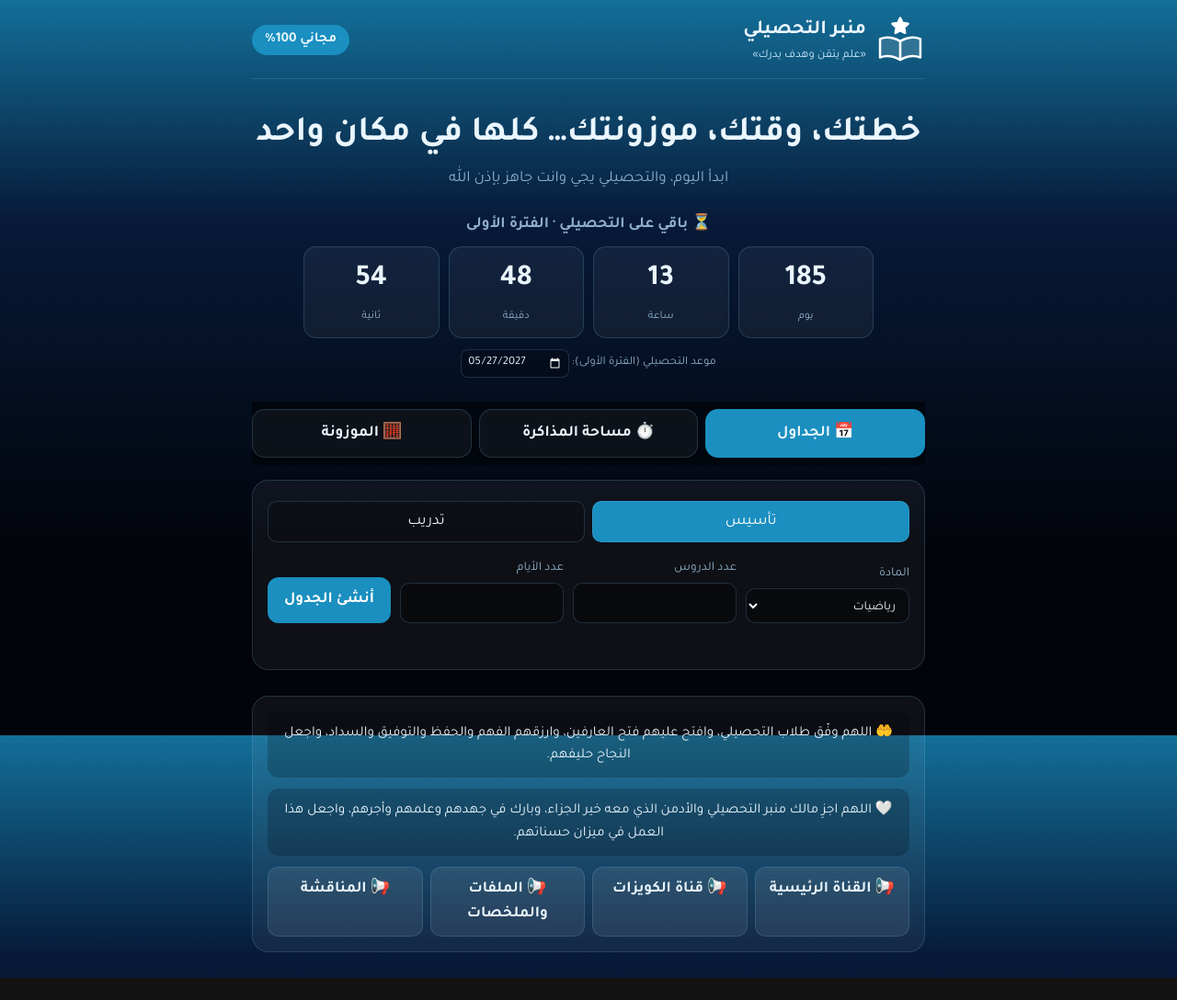
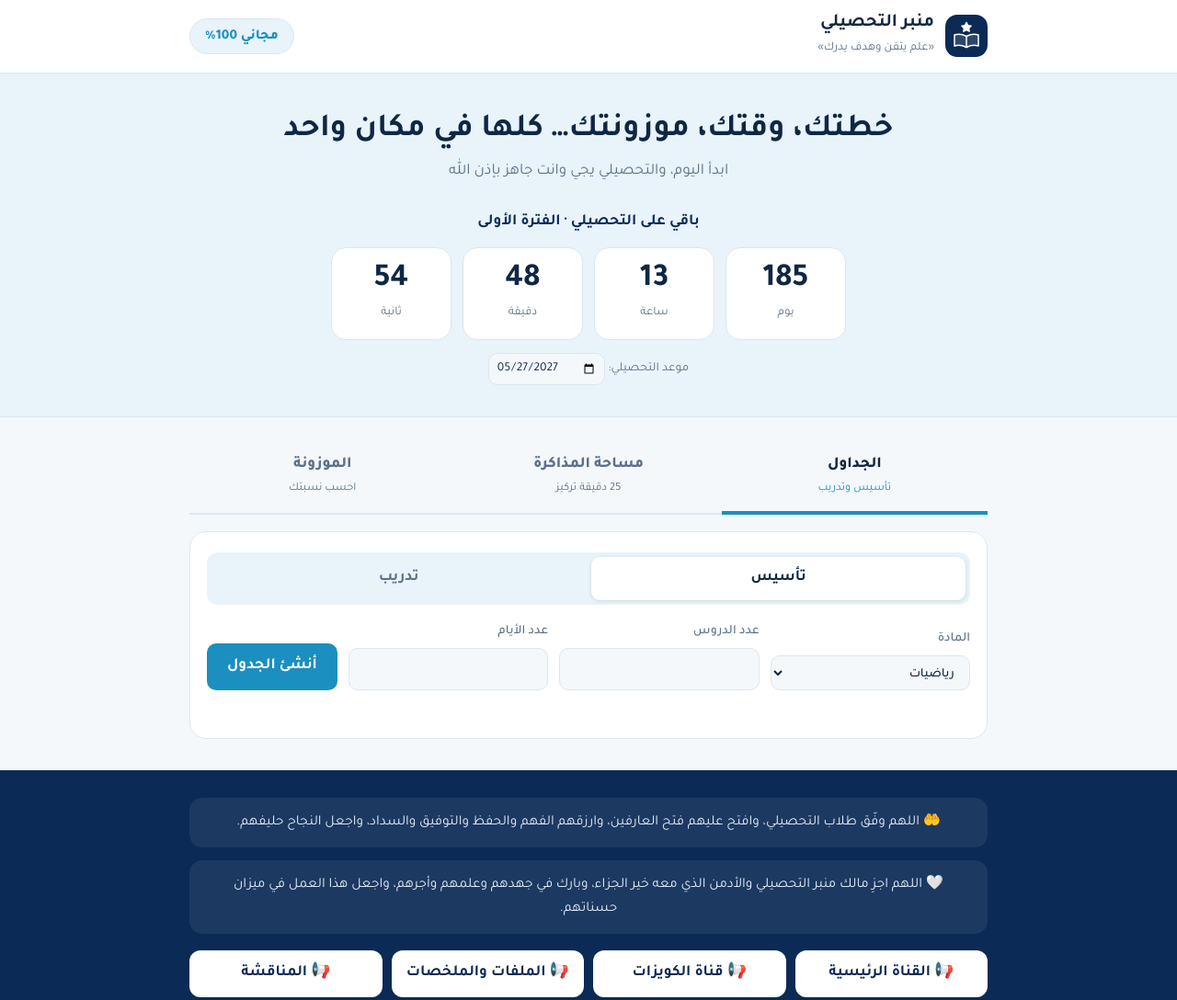
Before and after one commit to menpar-lang/Wwsse, a plain HTML site: page index.html in a window 1280 px wide. Shown: the whole page at 92% size. Before the commit the page ends 1064 px from the top, so only its background shows below. Drawn offline with Linux system fonts and the light colour scheme.

Commit message:
Update index.html

```diff
--- a/index.html
+++ b/index.html
@@ -8,97 +8,126 @@
 <link rel="preconnect" href="https://fonts.gstatic.com" crossorigin>
 <link href="https://fonts.googleapis.com/css2?family=Tajawal:wght@400;500;700;800&display=swap" rel="stylesheet">
 <style>
-:root{--sky:#1a8fc0;--navy:#071a38;--ink:#02040a;--card:rgba(255,255,255,.05);--line:rgba(120,190,230,.2);--tx:#eaf6ff;--mut:#8fb0c8;--ok:#1a8fc0;color-scheme:dark;box-sizing:border-box;padding-top:env(safe-area-inset-top,0px);padding-bottom:env(safe-area-inset-bottom,0px)}
+:root{--bg:#f4f8fb;--card:#fff;--tx:#0f2744;--mut:#5b7189;--line:#dce6ef;--sky:#1a8fc0;--navy:#0b2a55;--soft:#e8f3fa;--on:#fff;color-scheme:light}
+@media(prefers-color-scheme:dark){:root:not([data-theme="light"]){--bg:#07111f;--card:#0e1c30;--tx:#e6f1fb;--mut:#93a9bf;--line:#1c2f47;--soft:#0f2238;color-scheme:dark}}
 *{box-sizing:border-box}
-body{margin:0;min-height:100vh;font-family:"Tajawal","Segoe UI",Tahoma,Arial,sans-serif;font-size:17px;color:var(--tx);background:linear-gradient(180deg,#136f99 0%,var(--navy) 30%,var(--ink) 75%) fixed;line-height:1.6}
-.wrap{max-width:760px;margin:auto;padding:16px 14px 28px}
-header{display:flex;justify-content:space-between;align-items:center;gap:10px;padding-bottom:14px;border-bottom:1px solid var(--line)}
-.brand{display:flex;gap:10px;align-items:center}
-.logo{width:54px;height:54px;flex:none}
-.brand h1{margin:0;font-size:1.35rem}
-.brand small{display:block;font-size:.8rem;color:#cfeaff}
-.free{text-align:left}
-.free b{display:inline-block;background:var(--sky);padding:4px 14px;border-radius:99px;font-size:.95rem}
-.hero{text-align:center;margin:30px 0 22px}
-.hero h2{font-size:clamp(1.4rem,5vw,2.4rem);margin:0 0 4px}
-.hero p{color:var(--mut);margin:0}
-.count{display:grid;grid-template-columns:repeat(4,1fr);gap:10px;max-width:620px;margin:10px auto 12px}
-.count div{background:var(--card);border:1px solid var(--line);border-radius:14px;padding:10px 2px;text-align:center}
-.count b{display:block;font-size:clamp(1.3rem,5vw,2rem);font-variant-numeric:tabular-nums}
-.count span{font-size:.75rem;color:var(--mut)}
-.dateset{text-align:center;font-size:.8rem;color:var(--mut);margin-bottom:26px}.dateset input{width:auto}.lbl{text-align:center;color:var(--mut);font-weight:700}
-.dateset input{background:#0003;color:var(--tx);border:1px solid var(--line);border-radius:8px;padding:3px 6px}
-nav{display:flex;gap:8px;margin:0 0 16px;position:sticky;top:env(safe-area-inset-top,0px);z-index:5;padding:8px 0;background:rgba(2,4,10,.75);backdrop-filter:blur(8px)}
-nav button{flex:1;padding:12px 4px;border-radius:14px;border:1px solid var(--line);background:var(--card);color:var(--tx);font:inherit;font-weight:700;cursor:pointer;transition:.2s}
-nav button:hover{transform:translateY(-2px)}
-nav button.on{background:var(--sky);border-color:transparent}
-section{display:none;background:var(--card);border:1px solid var(--line);border-radius:18px;padding:22px 16px;backdrop-filter:blur(6px)}
+html{scroll-behavior:smooth}
+body{margin:0;background:var(--bg);color:var(--tx);font-family:"Tajawal","Segoe UI",Tahoma,Arial,sans-serif;font-size:17px;line-height:1.7}
+.wrap{max-width:900px;margin:auto;padding:0 16px}
+.top{background:var(--card);border-bottom:1px solid var(--line);padding-top:env(safe-area-inset-top,0px)}
+.top .wrap{display:flex;justify-content:space-between;align-items:center;padding:12px 16px}
+.brand{display:flex;gap:12px;align-items:center}
+.logo{width:46px;height:46px;flex:none;background:var(--navy);border-radius:13px;padding:7px}
+.brand h1{margin:0;font-size:1.25rem;line-height:1.3}
+.brand small{color:var(--mut);font-size:.82rem}
+.free{background:var(--soft);color:var(--sky);font-weight:800;padding:6px 16px;border-radius:99px;border:1px solid var(--line);font-size:.95rem}
+.hero{background:var(--soft);border-bottom:1px solid var(--line);padding:38px 0 34px;text-align:center}
+.hero h2{margin:0 0 6px;font-size:clamp(1.5rem,5vw,2.2rem);line-height:1.4}
+.hero p{margin:0;color:var(--mut)}
+.lbl{margin:26px 0 12px;font-weight:700;color:var(--navy)}
+@media(prefers-color-scheme:dark){:root:not([data-theme="light"]) .lbl{color:var(--tx)}}
+.count{display:grid;grid-template-columns:repeat(4,1fr);gap:12px;max-width:560px;margin:auto}
+.count div{background:var(--card);border:1px solid var(--line);border-radius:16px;padding:14px 4px}
+.count b{display:block;font-size:clamp(1.5rem,6vw,2.2rem);line-height:1.2;font-variant-numeric:tabular-nums}
+.count span{font-size:.82rem;color:var(--mut)}
+.dateset{margin-top:14px;font-size:.85rem;color:var(--mut)}
+.dateset input{width:auto;padding:4px 8px}
+nav{display:flex;margin:26px 0 18px;border-bottom:2px solid var(--line)}
+nav button{flex:1;display:flex;flex-direction:column;align-items:center;padding:12px 6px 14px;border:0;border-bottom:4px solid transparent;margin-bottom:-2px;background:transparent;color:var(--mut);font:inherit;font-weight:800;font-size:1.05rem;cursor:pointer;transition:color .2s,border-color .2s}
+
+nav button small{font-weight:400;color:var(--mut);font-size:.78rem}
+nav button:hover{color:var(--tx)}
+nav button.on{color:var(--tx);border-bottom-color:var(--sky)}
+nav button.on small{color:var(--sky)}
+section{display:none;background:var(--card);border:1px solid var(--line);border-radius:18px;padding:22px 18px}
 section.on{display:block}
-h3{margin:0 0 10px}
-.sub{display:flex;gap:8px;margin-bottom:18px}
-.sub button{flex:1;padding:8px;border-radius:10px;border:1px solid var(--line);background:#0003;color:var(--tx);font:inherit;cursor:pointer}
-.sub button.on{background:var(--sky);color:#fff}
-.row{display:flex;flex-wrap:wrap;gap:10px;align-items:flex-end;margin-bottom:12px}
-label{display:flex;flex-direction:column;font-size:.85rem;color:var(--mut);gap:4px;flex:1;min-width:120px}
-input,select{background:#00000055;color:var(--tx);border:1px solid var(--line);border-radius:10px;padding:10px;font:inherit;width:100%}
-input.bad{border-color:#f87171}
-.btn{background:var(--sky);color:#fff;border:0;border-radius:12px;padding:11px 18px;font:inherit;font-weight:700;cursor:pointer;transition:.2s}
-.btn:hover{filter:brightness(1.15);transform:translateY(-1px)}
-.btn.g{background:#ffffff1a;border:1px solid var(--line)}
-.bar{height:10px;background:#0005;border-radius:9px;overflow:hidden;margin:6px 0 12px}
+h3{margin:0 0 12px;font-size:1.2rem}
+.sub{display:flex;gap:6px;margin-bottom:18px;background:var(--soft);padding:5px;border-radius:12px}
+.sub button{flex:1;padding:9px;border-radius:9px;border:0;background:transparent;color:var(--mut);font:inherit;font-weight:700;cursor:pointer}
+.sub button.on{background:var(--card);color:var(--tx);box-shadow:0 1px 4px rgba(0,0,0,.12)}
+.row{display:flex;flex-wrap:wrap;gap:12px;align-items:flex-end;margin-bottom:12px}
+label{display:flex;flex-direction:column;font-size:.88rem;color:var(--mut);gap:5px;flex:1;min-width:120px;font-weight:500}
+input,select{background:var(--bg);color:var(--tx);border:1px solid var(--line);border-radius:10px;padding:10px 12px;font:inherit;width:100%}
+input:focus,select:focus{outline:0;border-color:var(--sky);box-shadow:0 0 0 3px rgba(26,143,192,.2)}
+input.bad{border-color:#dc2626}
+.btn{background:var(--sky);color:#fff;border:0;border-radius:10px;padding:11px 22px;font:inherit;font-weight:700;cursor:pointer;transition:filter .2s}
+.btn:hover{filter:brightness(1.1)}
+.btn.g{background:transparent;color:var(--mut);border:1px solid var(--line)}
+.err{color:#dc2626;font-size:.88rem;min-height:1.3em}
+.bar{height:8px;background:var(--soft);border-radius:9px;overflow:hidden;margin:6px 0 16px}
 .bar i{display:block;height:100%;width:0;background:var(--sky);transition:width .4s}
-.days{display:grid;grid-template-columns:repeat(auto-fill,minmax(150px,1fr));gap:8px}
-.day{display:flex;gap:8px;align-items:center;background:#0004;border:1px solid var(--line);border-radius:12px;padding:10px;cursor:pointer}
-.day.done{background:#34d3991f;border-color:var(--ok)}
+.days{display:grid;grid-template-columns:repeat(auto-fill,minmax(150px,1fr));gap:10px}
+.day{display:flex;gap:10px;align-items:center;background:var(--bg);border:1px solid var(--line);border-radius:12px;padding:11px;cursor:pointer;transition:border-color .2s,background .2s}
+.day:hover{border-color:var(--sky)}
+.day.done{background:var(--soft);border-color:var(--sky)}
 .day input{width:20px;height:20px;accent-color:#1a8fc0;flex:none;padding:0}
-.day small{color:var(--mut);display:block}
-.err{color:#fca5a5;font-size:.85rem;min-height:1.2em}
+.day small{color:var(--mut);display:block;line-height:1.3}
 .timer{text-align:center}
-.clock{font-size:clamp(3.5rem,16vw,6rem);font-weight:800;font-variant-numeric:tabular-nums;letter-spacing:2px}
-.phase{display:inline-block;padding:4px 16px;border-radius:99px;background:var(--sky);color:#fff;font-weight:700;border:1px solid var(--sky)}
-.phase.rest{background:transparent;color:var(--tx)}
-.dots{display:flex;justify-content:center;gap:8px;margin:10px}
-.dots i{width:14px;height:14px;border-radius:50%;background:#ffffff30}
+.clock{font-size:clamp(3.6rem,16vw,6rem);font-weight:800;font-variant-numeric:tabular-nums;line-height:1.2;margin:8px 0}
+.phase{display:inline-block;padding:3px 18px;border-radius:99px;background:var(--sky);color:#fff;font-weight:700;font-size:.95rem}
+.phase.rest{background:var(--soft);color:var(--sky);border:1px solid var(--line)}
+.dots{display:flex;justify-content:center;gap:9px;margin:10px}
+.dots i{width:12px;height:12px;border-radius:50%;background:var(--line)}
 .dots i.on{background:var(--sky)}
-.res{text-align:center;margin-top:12px;font-size:2.4rem;font-weight:800;color:var(--tx)}
-.w{display:grid;grid-template-columns:1fr 90px;gap:8px;align-items:end;margin-bottom:8px}
-footer{margin-top:28px;text-align:center;background:var(--card);border:1px solid var(--line);border-radius:18px;padding:16px}
-footer p{margin:0 0 12px;padding:12px;background:#0003;border-radius:12px;font-size:.95rem}
-.ch{display:grid;grid-template-columns:repeat(auto-fit,minmax(130px,1fr));gap:8px}
-.ch a{background:#ffffff14;border:1px solid var(--line);border-radius:12px;padding:10px;color:var(--tx);text-decoration:none;font-weight:700;transition:.2s}
-.ch a:hover{background:var(--sky);color:#fff;transform:translateY(-2px)}
-@media(max-width:520px){.brand h1{font-size:1.1rem}.logo{width:44px;height:44px}}
+.res{text-align:center;margin-top:16px;font-size:2.6rem;font-weight:800;color:var(--sky)}
+.w{display:grid;grid-template-columns:1fr 100px;gap:10px;align-items:end;margin-bottom:12px}
+footer{margin-top:34px;background:var(--navy);color:#e6f1fb;padding:30px 0 calc(30px + env(safe-area-inset-bottom,0px));text-align:center}
+footer p{margin:0 0 14px;padding:14px 16px;background:rgba(255,255,255,.07);border-radius:14px;font-size:.96rem}
+.ch{display:grid;grid-template-columns:repeat(auto-fit,minmax(150px,1fr));gap:10px;margin-top:18px}
+.ch a{background:#fff;color:var(--navy);border-radius:12px;padding:11px;text-decoration:none;font-weight:700;transition:filter .2s}
+.ch a:hover{filter:brightness(.92)}
+button,.btn{-webkit-tap-highlight-color:transparent;touch-action:manipulation}
+@keyframes fade{from{opacity:0;transform:translateY(8px)}to{opacity:1;transform:none}}
+section.on{animation:fade .4s ease both}
+#fout>*,#tout>*{animation:fade .45s ease both}
+.btn{transition:box-shadow .3s ease,transform .25s ease,background .3s ease}
+.btn:hover{filter:none;box-shadow:0 6px 18px rgba(26,143,192,.28)}
+.btn:active{transform:scale(.98)}
+.btn.g:hover{background:var(--soft);box-shadow:none}
+.sub button{transition:background .3s ease,color .3s ease,box-shadow .3s ease}
+nav button{transition:color .3s ease,border-color .3s ease,opacity .2s}
+nav button:active{opacity:.7}
+.day{transition:background .35s ease,border-color .35s ease,transform .25s ease}
+.day:active{transform:scale(.98)}
+.bar i{transition:width .6s cubic-bezier(.4,0,.2,1)}
+.phase{transition:background .4s ease,color .4s ease}
+.dots i{transition:background .4s ease}
+button:focus-visible,input:focus-visible,select:focus-visible{outline:2px solid var(--sky);outline-offset:2px}
+.ch a{transition:transform .25s ease,box-shadow .25s ease}
+.ch a:hover{filter:none;transform:translateY(-2px);box-shadow:0 6px 16px rgba(0,0,0,.25)}
+@media(prefers-reduced-motion:reduce){*{animation:none!important}}
+@media(max-width:520px){.brand h1{font-size:1.05rem}.brand small{font-size:.75rem}.logo{width:40px;height:40px}nav button small{display:none}}
+@media(prefers-reduced-motion:reduce){*{transition:none!important;scroll-behavior:auto!important}}
 </style>
 </head>
 <body>
-<div class="wrap">
-<header>
+<header class="top"><div class="wrap">
  <div class="brand">
   <svg class="logo" viewBox="0 0 64 64" fill="none" stroke="#fff" stroke-width="3" stroke-linejoin="round" stroke-linecap="round" aria-hidden="true">
-   <path d="M32 3l3.1 6.4 7 1-5.1 4.9 1.2 7L32 19l-6.2 3.3 1.2-7-5.1-4.9 7-1z" fill="#fff" stroke="#fff"/>
+   <path d="M32 3l3.1 6.4 7 1-5.1 4.9 1.2 7L32 19l-6.2 3.3 1.2-7-5.1-4.9 7-1z" fill="#fff"/>
    <path d="M6 30c8-3 17-2 26 3 9-5 18-6 26-3v24c-8-3-17-2-26 3-9-5-18-6-26-3z" fill="#ffffff22"/>
    <path d="M32 33v24"/>
   </svg>
   <div><h1>منبر التحصيلي</h1><small>«علم يتقن وهدف يدرك»</small></div>
  </div>
- <div class="free"><b>مجاني 100%</b></div>
-</header>
+ <span class="free">مجاني 100%</span>
+</div></header>
 
-<div class="hero">
+<div class="hero"><div class="wrap">
  <h2>خطتك، وقتك، موزونتك… كلها في مكان واحد</h2>
  <p>ابدأ اليوم، والتحصيلي يجي وانت جاهز بإذن الله</p>
-</div>
-<div class="lbl">⏳ باقي على التحصيلي · الفترة الأولى</div>
-<div class="count" id="count">
- <div><b id="cd">0</b><span>يوم</span></div><div><b id="ch">0</b><span>ساعة</span></div><div><b id="cm">0</b><span>دقيقة</span></div><div><b id="cs">0</b><span>ثانية</span></div>
+ <div class="lbl">باقي على التحصيلي · الفترة الأولى</div>
+ <div class="count" id="count">
+  <div><b id="cd">0</b><span>يوم</span></div><div><b id="ch">0</b><span>ساعة</span></div><div><b id="cm">0</b><span>دقيقة</span></div><div><b id="cs">0</b><span>ثانية</span></div>
+ </div>
+ <div class="dateset">موعد التحصيلي: <input type="date" id="exam"></div>
+</div></div>
 
-</div>
-<div class="dateset">موعد التحصيلي (الفترة الأولى): <input type="date" id="exam"></div>
-
+<main class="wrap">
 <nav>
- <button data-t="plans" class="on">📅 الجداول</button>
- <button data-t="study">⏱️ مساحة المذاكرة</button>
- <button data-t="calc">🧮 الموزونة</button>
+ <button data-t="plans" class="on">الجداول<small>تأسيس وتدريب</small></button>
+ <button data-t="study">مساحة المذاكرة<small>25 دقيقة تركيز</small></button>
+ <button data-t="calc">الموزونة<small>احسب نسبتك</small></button>
 </nav>
 
 <section id="plans" class="on">
@@ -130,7 +159,7 @@ footer p{margin:0 0 12px;padding:12px;background:#0003;border-radius:12px;font-s
   <span class="phase" id="ph">مذاكرة</span>
   <div class="clock" id="clk">25:00</div>
   <div class="dots" id="dots"><i></i><i></i><i></i><i></i></div>
-  <p style="color:var(--mut);margin:0 0 12px" id="info">٢٥ دقيقة مذاكرة · ٥ دقايق راحة · ٤ جولات ثم راحة نص ساعة</p>
+  <p style="color:var(--mut);margin:0 0 14px" id="info">25 دقيقة مذاكرة · 5 دقايق راحة · 4 جولات ثم راحة نص ساعة</p>
   <button class="btn" id="sgo">ابدأ</button> <button class="btn g" id="srs">إعادة</button>
  </div>
 </section>
@@ -143,26 +172,23 @@ footer p{margin:0 0 12px;padding:12px;background:#0003;border-radius:12px;font-s
  <div class="err" id="cerr"></div>
  <button class="btn" id="cgo">احسب</button>
  <div class="res" id="cres"></div>
- <p style="color:var(--mut);font-size:.8rem;text-align:center">الأوزان تختلف من جامعة لأخرى، عدّلها حسب شروط الجامعة (مجموعها لازم 100).</p>
+ <p style="color:var(--mut);font-size:.85rem;text-align:center">الأوزان تختلف من جامعة لأخرى، عدّلها حسب شروط الجامعة (مجموعها لازم 100).</p>
 </section>
+</main>
 
-<footer>
+<footer><div class="wrap">
  <p>🤲 اللهم وفّق طلاب التحصيلي، وافتح عليهم فتح العارفين، وارزقهم الفهم والحفظ والتوفيق والسداد، واجعل النجاح حليفهم.</p>
  <p>🤍 اللهم اجزِ مالك منبر التحصيلي والأدمن الذي معه خير الجزاء، وبارك في جهدهم وعلمهم وأجرهم، واجعل هذا العمل في ميزان حسناتهم.</p>
  <div class="ch" id="chs"></div>
-</footer>
-</div>
+</div></footer>
 
 <script>
-// ✏️ عدّل روابط القنوات هنا
 const CHANNELS=[["القناة الرئيسية","https://t.me/uloost"],["قناة الكويزات","https://t.me/w_9lr"],["الملفات والملخصات","https://t.me/w_1lr"],["المناقشة","https://t.me/w_2lr"]];
 const $=id=>document.getElementById(id);
 const S={get(k,d){try{const v=localStorage.getItem('mn_'+k);return v?JSON.parse(v):d}catch(e){return d}},set(k,v){try{localStorage.setItem('mn_'+k,JSON.stringify(v))}catch(e){}}};
 const nf=n=>n.toLocaleString('ar-SA-u-nu-latn');
-
 $('chs').innerHTML=CHANNELS.map(c=>`<a href="${c[1]}" target="_blank" rel="noopener">📢 ${c[0]}</a>`).join('');
 
-// tabs
 document.querySelectorAll('nav button').forEach(b=>b.onclick=()=>{
  document.querySelectorAll('nav button,section').forEach(x=>x.classList.remove('on'));
  b.classList.add('on');$(b.dataset.t).classList.add('on');
@@ -172,35 +198,33 @@ document.querySelectorAll('.sub button').forEach(b=>b.onclick=()=>{
  $('found').hidden=b.dataset.p!=='found';$('train').hidden=b.dataset.p!=='train';
 });
 
-// countdown
 let exam=S.get('exam2','2027-05-27');
 $('exam').value=exam;
 $('exam').onchange=e=>{exam=e.target.value;S.set('exam2',exam);tick()};
 function tick(){
  const t=new Date(exam+'T00:00:00')-new Date();
- const v=t>0?t:0,s=Math.floor(v/1000);
+ const s=Math.floor((t>0?t:0)/1000);
  $('cd').textContent=Math.floor(s/86400);$('ch').textContent=Math.floor(s%86400/3600);
  $('cm').textContent=Math.floor(s%3600/60);$('cs').textContent=s%60;
 }
 tick();setInterval(tick,1000);
 
-// plans
 function split(total,days){const b=Math.floor(total/days),r=total%days;return Array.from({length:days},(_,i)=>b+(i<r?1:0))}
 function plan(key,outId,unit){
  const p=S.get(key,null),o=$(outId);
  if(!p){o.innerHTML='';return}
  const done=p.done.filter(Boolean).length,pc=Math.round(done/p.parts.length*100);
- o.innerHTML=`<h3>${p.title}</h3><div>تم إنجاز ${nf(done)} من ${nf(p.parts.length)} يوم (${nf(pc)}%)</div><div class="bar"><i style="width:${pc}%"></i></div><div class="days">`+
+ o.innerHTML=`<h3>${p.title}</h3><div class="st">تم إنجاز ${nf(done)} من ${nf(p.parts.length)} يوم (${nf(pc)}%)</div><div class="bar"><i style="width:${pc}%"></i></div><div class="days">`+
  p.parts.map((n,i)=>`<label class="day ${p.done[i]?'done':''}"><input type="checkbox" data-i="${i}" ${p.done[i]?'checked':''}><span>اليوم ${nf(i+1)}<small>${nf(n)} ${unit}</small></span></label>`).join('')+
  `</div><p><button class="btn g" data-reset="1">حذف الجدول</button></p>`;
- o.querySelectorAll('input').forEach(c=>c.onchange=()=>{p.done[c.dataset.i]=c.checked;S.set(key,p);plan(key,outId,unit)});
- o.querySelector('[data-reset]').onclick=()=>{if(confirm('تحذف الجدول؟')){localStorage.removeItem('mn_'+key);plan(key,outId,unit)}};
+ o.querySelectorAll('input').forEach(c=>c.onchange=()=>{p.done[c.dataset.i]=c.checked;S.set(key,p);c.closest('.day').classList.toggle('done',c.checked);const d=p.done.filter(Boolean).length,q=Math.round(d/p.parts.length*100);o.querySelector('.bar i').style.width=q+'%';o.querySelector('.st').textContent='تم إنجاز '+nf(d)+' من '+nf(p.parts.length)+' يوم ('+nf(q)+'%)'});
+ o.querySelector('[data-reset]').onclick=()=>{if(confirm('تحذف الجدول؟')){try{localStorage.removeItem('mn_'+key)}catch(e){}plan(key,outId,unit)}};
 }
 function build(inp,max,errId){
  const v=inp.map(i=>Number(i.value)),e=$(errId);
  inp.forEach(i=>i.classList.remove('bad'));
  const bad=inp.filter((i,k)=>!Number.isInteger(v[k])||v[k]<1||v[k]>(k?365:max));
- if(bad.length){bad.forEach(i=>i.classList.add('bad'));e.textContent='دخّل أرقام صحيحة صحيحة موجبة وضمن الحد المسموح.';return null}
+ if(bad.length){bad.forEach(i=>i.classList.add('bad'));e.textContent='دخّل أرقام صحيحة موجبة وضمن الحد المسموح.';return null}
  e.textContent='';return v;
 }
 $('fgo').onclick=()=>{const v=build([$('fles'),$('fdays')],500,'ferr');if(!v)return;
@@ -211,7 +235,6 @@ $('tgo').onclick=()=>{const v=build([$('tq'),$('tdays')],100000,'terr');if(!v)re
  const parts=split(v[0],v[1]);S.set('train',{title:`تدريب · ${nf(v[0])} سؤال في ${nf(v[1])} يوم`,parts,done:parts.map(()=>false)});plan('train','tout','سؤال')};
 plan('found','fout','درس');plan('train','tout','سؤال');
 
-// pomodoro
 const seq=[];for(let i=0;i<4;i++){seq.push(['مذاكرة',25*60,i]);if(i<3)seq.push(['راحة',5*60,i])}seq.push(['راحة طويلة',30*60,3]);
 let si=0,left=seq[0][1],run=false,iv=null;
 function beep(){try{const a=new(window.AudioContext||window.webkitAudioContext)(),o=a.createOscillator();o.connect(a.destination);o.frequency.value=880;o.start();o.stop(a.currentTime+.4)}catch(e){}if(navigator.vibrate)navigator.vibrate([200,100,200])}
@@ -219,7 +242,7 @@ function draw(){
  const m=Math.floor(left/60),s=left%60,ph=seq[si];
  $('clk').textContent=String(m).padStart(2,'0')+':'+String(s).padStart(2,'0');
  $('ph').textContent=ph[0];$('ph').className='phase'+(ph[0]=='مذاكرة'?'':' rest');
- document.querySelectorAll('#dots i').forEach((d,i)=>d.classList.toggle('on',i<=ph[2]&&!(ph[0]=='راحة طويلة'&&false)));
+ document.querySelectorAll('#dots i').forEach((d,i)=>d.classList.toggle('on',i<=ph[2]));
  document.title=(run?$('clk').textContent+' · ':'')+'منبر التحصيلي';
 }
 function step(){
@@ -234,7 +257,6 @@ $('sgo').onclick=()=>{
 $('srs').onclick=()=>{run=false;clearInterval(iv);si=0;left=seq[0][1];$('sgo').textContent='ابدأ';draw()};
 draw();
 
-// weighted
 const cin=['c1','c2','c3'].map($),win=['w1','w2','w3'].map($);
 $('cgo').onclick=()=>{
  [...cin,...win].forEach(i=>i.classList.remove('bad'));
@@ -245,8 +267,7 @@ $('cgo').onclick=()=>{
  if(!e&&Math.abs(w[0]+w[1]+w[2]-100)>0.001)e='مجموع الأوزان لازم يساوي 100 (الحين '+(w[0]+w[1]+w[2])+').';
  $('cerr').textContent=e;
  if(e){$('cres').textContent='';return}
- const r=(c[0]*w[0]+c[1]*w[1]+c[2]*w[2])/100;
- $('cres').textContent=r.toFixed(2)+'%';
+ $('cres').textContent=((c[0]*w[0]+c[1]*w[1]+c[2]*w[2])/100).toFixed(2)+'%';
  S.set('calc',{c:cin.map(i=>i.value),w:win.map(i=>i.value)});
 };
 const sv=S.get('calc',null);if(sv){cin.forEach((i,k)=>i.value=sv.c[k]);win.forEach((i,k)=>i.value=sv.w[k])}
```
